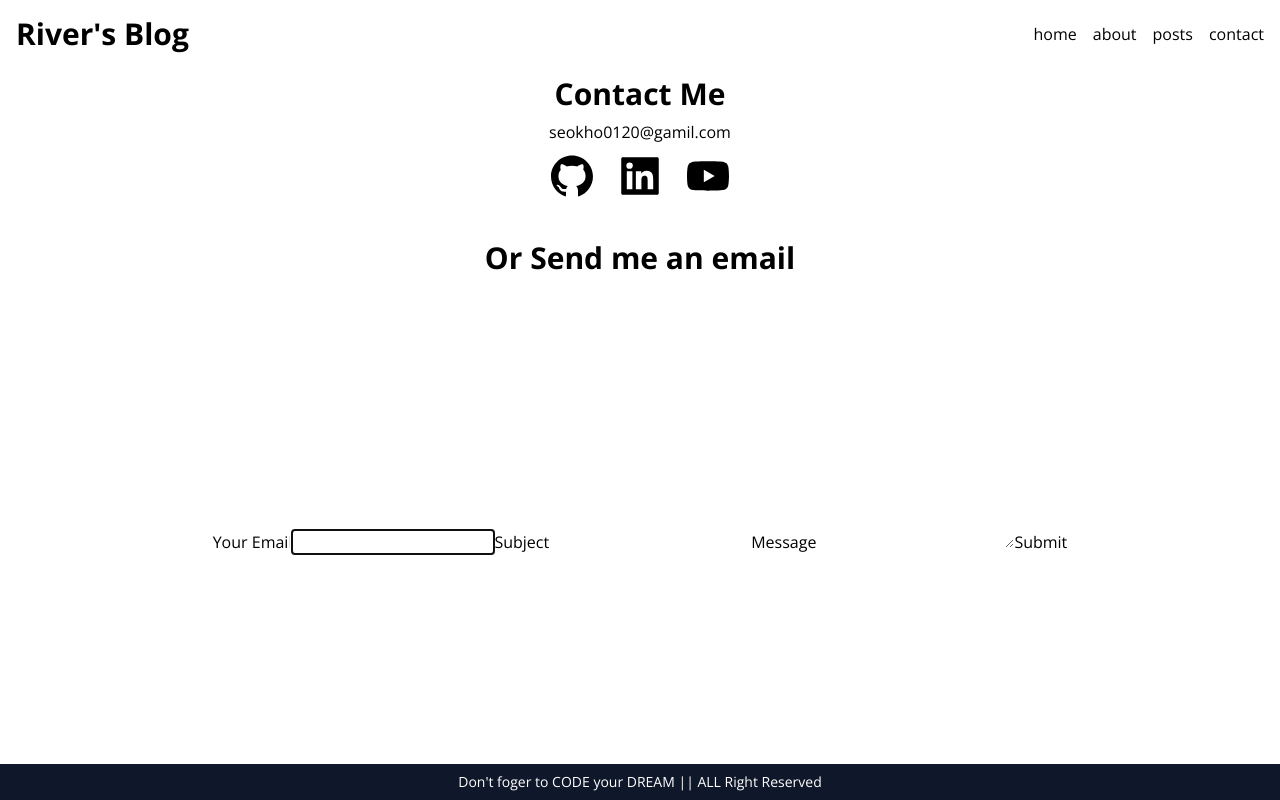
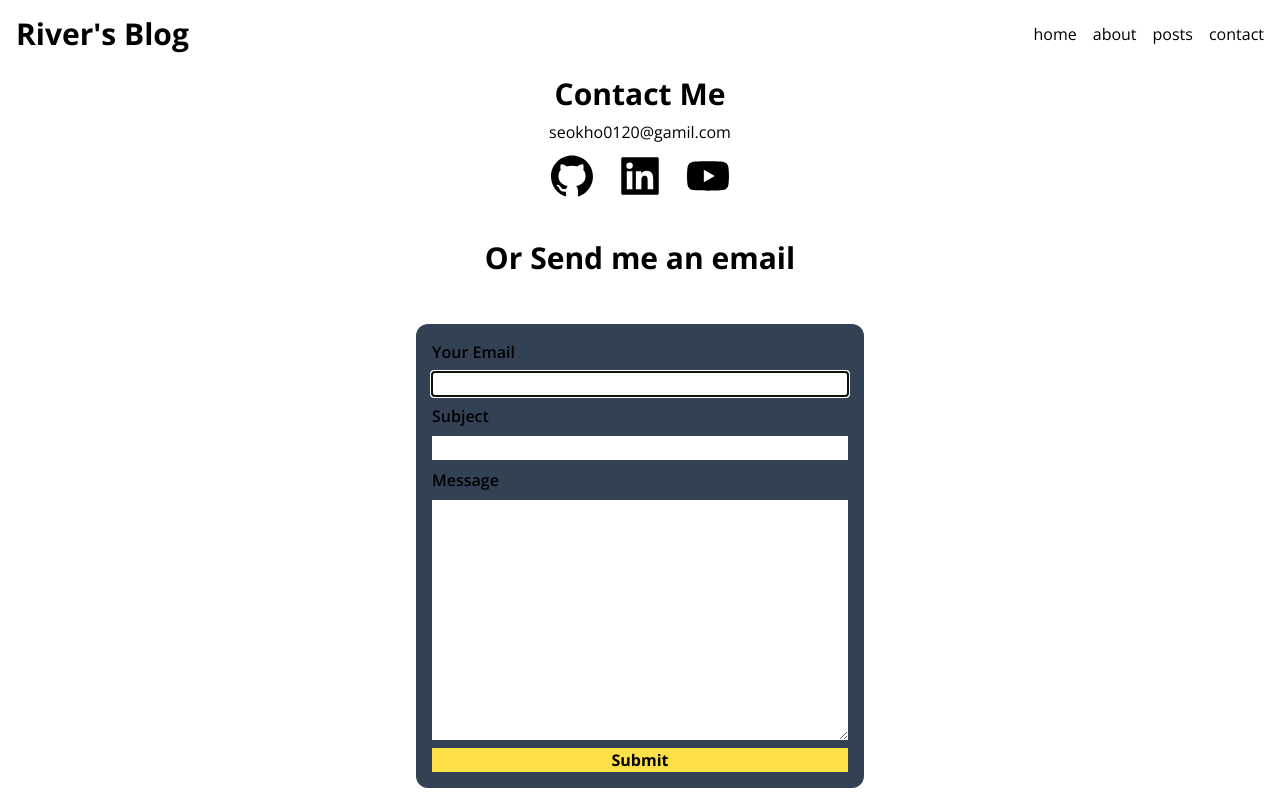
Before and after one commit to Seokho0120/blog-project, a Next.js app: page /contact in a window 1280 px wide. Built offline with nearby package versions, Linux system fonts and the light colour scheme.

Commit message:
🎨 contact 페이지 - 입력폼 스타일링

```diff
--- /dev/null
+++ b/src/components/Banner.tsx
@@ -0,0 +1,21 @@
+export type BannerData = {
+  message: string;
+  state: 'success' | 'error';
+};
+
+export default function Banner({
+  banner: { message, state },
+}: {
+  banner: BannerData;
+}) {
+  const isSuccess = state === 'success';
+  const icon = isSuccess ? '✅' : '🔥';
+
+  return (
+    <p
+      className={`p-2 rounded-xl w-full text-center ${
+        isSuccess ? 'bg-green-300' : 'bg-red-300'
+      }`}
+    >{`${icon} ${message}`}</p>
+  );
+}
--- a/src/components/ContactForm.tsx
+++ b/src/components/ContactForm.tsx
@@ -1,6 +1,7 @@
 'use client';
 
 import { ChangeEvent, FormEvent, useState } from 'react';
+import Banner, { BannerData } from './Banner';
 
 type Form = {
   from: string;
@@ -15,6 +16,8 @@
     message: '',
   });
 
+  const [banner, setBanner] = useState<BannerData | null>(null);
+
   const onChange = (e: ChangeEvent<HTMLInputElement | HTMLTextAreaElement>) => {
     const { name, value } = e.target;
     setForm((prev) => ({ ...prev, [name]: value }));
@@ -22,14 +25,25 @@
 
   const onSubmit = (e: FormEvent<HTMLFormElement>) => {
     e.preventDefault();
+    console.log('form', form);
 
-    console.log('form', form);
+    setBanner({ message: '성공했어!!', state: 'success' });
+
+    setTimeout(() => {
+      setBanner(null);
+    }, 3000);
   };
 
   return (
-    <>
-      <form onSubmit={onSubmit}>
-        <label htmlFor='from'>Your Email</label>
+    <section className='w-full max-w-md'>
+      {banner && <Banner banner={banner} />}
+      <form
+        onSubmit={onSubmit}
+        className='w-full flex flex-col gap-2 my-4 p-4 bg-slate-700 rounded-xl text-black'
+      >
+        <label htmlFor='from' className='font-semibold'>
+          Your Email
+        </label>
         <input
           type='email'
           id='from'
@@ -40,7 +54,9 @@
           onChange={onChange}
         />
 
-        <label htmlFor='subject'>Subject</label>
+        <label htmlFor='subject' className='font-semibold'>
+          Subject
+        </label>
         <input
           type='text'
           id='subject'
@@ -50,7 +66,9 @@
           onChange={onChange}
         />
 
-        <label htmlFor='message'>Message</label>
+        <label htmlFor='message' className='font-semibold'>
+          Message
+        </label>
         <textarea
           rows={10}
           id='message'
@@ -58,10 +76,13 @@
           required
           value={form.message}
           onChange={onChange}
+          className='text-black'
         />
 
-        <button>Submit</button>
+        <button className='bg-yellow-300 text-black font-bold hover:bg-yellow-400'>
+          Submit
+        </button>
       </form>
-    </>
+    </section>
   );
 }
```
